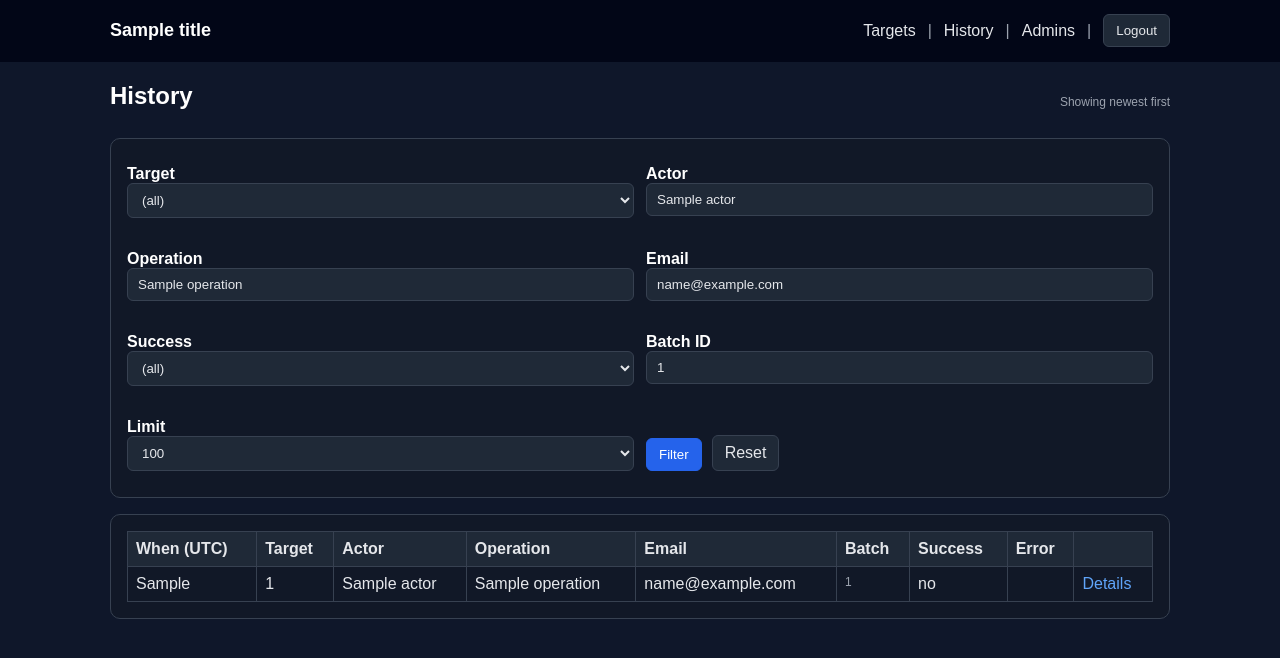
After one commit to SDenbow/pritunl-bulk-admin, a FastAPI app: template app/templates/history.html in a window 1280 px wide. The commit adds this page. Shown: the top 658 px of the page. Run offline with FastAPI, Linux system fonts and the light colour scheme; the template is opened without the code that fills it: most values are stand-ins (such as "Sample title", 1, 10 or a date in 2020).

Commit message:
Add audit/history view and polish UI

```diff
--- /dev/null
+++ b/app/history/__init__.py
@@ -0,0 +1 @@
+# history package
--- /dev/null
+++ b/app/history/routes.py
@@ -0,0 +1,128 @@
+import json
+from fastapi import APIRouter, Depends, Query, Request
+from fastapi.responses import RedirectResponse
+from sqlalchemy.orm import Session
+
+from ..db import get_db
+from ..auth.routes import require_login
+from ..importer.models import AuditLog
+from ..targets.models import Target
+
+router = APIRouter()
+
+
+def _templates(request: Request):
+    return request.app.state.templates
+
+
+REDACT_KEYS = {
+    "password", "pass", "passwd",
+    "api_secret", "secret", "token", "api_token",
+    "authorization", "auth", "cookie", "set-cookie",
+    "session", "session_secret",
+    "totp", "totp_secret",
+}
+
+
+def _redact(obj):
+    """Recursively redact sensitive fields before displaying in UI."""
+    if isinstance(obj, dict):
+        out = {}
+        for k, v in obj.items():
+            lk = str(k).lower()
+            if lk in REDACT_KEYS or any(x in lk for x in ["password", "secret", "token", "auth", "cookie"]):
+                out[k] = "***REDACTED***"
+            else:
+                out[k] = _redact(v)
+        return out
+    if isinstance(obj, list):
+        return [_redact(x) for x in obj]
+    return obj
+
+
+@router.get("/history")
+def history_list(
+    request: Request,
+    target_id: str | None = Query(default=None),
+    actor: str | None = Query(default=None),
+    operation: str | None = Query(default=None),
+    email: str | None = Query(default=None),
+    success: str | None = Query(default=None),  # "true"|"false"
+    batch_id: str | None = Query(default=None),
+    limit: int = Query(default=200, ge=25, le=1000),
+    db: Session = Depends(get_db),
+):
+    redir = require_login(request)
+    if redir:
+        return redir
+
+    q = db.query(AuditLog)
+
+    if target_id:
+        q = q.filter(AuditLog.target_id == target_id)
+    if actor:
+        q = q.filter(AuditLog.actor.ilike(f"%{actor.strip()}%"))
+    if operation:
+        q = q.filter(AuditLog.operation.ilike(f"%{operation.strip()}%"))
+    if email:
+        q = q.filter(AuditLog.email.ilike(f"%{email.strip()}%"))
+    if batch_id:
+        q = q.filter(AuditLog.batch_id == batch_id.strip())
+    if success in ("true", "false"):
+        q = q.filter(AuditLog.success == (success == "true"))
+
+    logs = q.order_by(AuditLog.ts.desc()).limit(limit).all()
+
+    # Map target_id -> target name for display (so "where" is human-readable)
+    targets = db.query(Target).all()
+    target_map = {t.id: t.name for t in targets}
+
+    # Provide dropdown options
+    target_options = sorted([(t.id, t.name) for t in targets], key=lambda x: x[1].lower())
+
+    return _templates(request).TemplateResponse(
+        "history.html",
+        {
+            "request": request,
+            "logs": logs,
+            "target_map": target_map,
+            "target_options": target_options,
+            "filters": {
+                "target_id": target_id or "",
+                "actor": actor or "",
+                "operation": operation or "",
+                "email": email or "",
+                "success": success or "",
+                "batch_id": batch_id or "",
+                "limit": limit,
+            },
+        },
+    )
+
+
+@router.get("/history/{log_id}")
+def history_detail(request: Request, log_id: str, db: Session = Depends(get_db)):
+    redir = require_login(request)
+    if redir:
+        return redir
+
+    log = db.query(AuditLog).filter(AuditLog.id == log_id).first()
+    if not log:
+        return RedirectResponse(url="/history", status_code=303)
+
+    target = db.query(Target).filter(Target.id == log.target_id).first()
+    target_name = target.name if target else log.target_id
+
+    safe_request = _redact(log.request or {})
+    safe_response = _redact(log.response or {})
+
+    return _templates(request).TemplateResponse(
+        "history_detail.html",
+        {
+            "request": request,
+            "log": log,
+            "target_name": target_name,
+            "safe_request_json": json.dumps(safe_request, indent=2, sort_keys=True),
+            "safe_response_json": json.dumps(safe_response, indent=2, sort_keys=True),
+        },
+    )
--- a/app/main.py
+++ b/app/main.py
@@ -15,6 +15,7 @@ from .setup.routes import router as setup_router
 from .auth.routes import router as auth_router
 from .targets.routes import router as targets_router
 from .admin.routes import router as admin_router
+from .history.routes import router as history_router
 
 
 def create_app() -> FastAPI:
@@ -33,6 +34,7 @@ def create_app() -> FastAPI:
     app.include_router(auth_router)
     app.include_router(targets_router)
     app.include_router(admin_router)
+    app.include_router(history_router)
 
     return app
 
--- a/app/templates/base.html
+++ b/app/templates/base.html
@@ -11,6 +11,8 @@
       <div class="brand">{{ title or "Pritunl Bulk Admin" }}</div>
       <div class="nav">
         <a href="/targets">Targets</a>
+        <span class="sep">|</span>
+        <a href="/history">History</a>
         <span class="sep">|</span>
         <a href="/superadmin">Admins</a>
         <span class="sep">|</span>
--- /dev/null
+++ b/app/templates/history.html
@@ -0,0 +1,103 @@
+{% extends "base.html" %}
+{% block content %}
+
+<div style="display:flex; align-items:center; justify-content:space-between; gap:12px;">
+  <h2>History</h2>
+  <div class="small">Showing newest first</div>
+</div>
+
+<div class="card">
+  <form method="get" action="/history" class="grid">
+    <div class="row">
+      <label for="target_id">Target</label>
+      <select id="target_id" name="target_id">
+        <option value="">(all)</option>
+        {% for tid, tname in target_options %}
+          <option value="{{ tid }}" {% if filters.target_id == tid %}selected{% endif %}>{{ tname }}</option>
+        {% endfor %}
+      </select>
+    </div>
+
+    <div class="row">
+      <label for="actor">Actor</label>
+      <input id="actor" name="actor" value="{{ filters.actor }}" placeholder="e.g. steve">
+    </div>
+
+    <div class="row">
+      <label for="operation">Operation</label>
+      <input id="operation" name="operation" value="{{ filters.operation }}" placeholder="e.g. create_user, import_apply">
+    </div>
+
+    <div class="row">
+      <label for="email">Email</label>
+      <input id="email" name="email" value="{{ filters.email }}" placeholder="e.g. user@example.com">
+    </div>
+
+    <div class="row">
+      <label for="success">Success</label>
+      <select id="success" name="success">
+        <option value="" {% if not filters.success %}selected{% endif %}>(all)</option>
+        <option value="true" {% if filters.success == "true" %}selected{% endif %}>true</option>
+        <option value="false" {% if filters.success == "false" %}selected{% endif %}>false</option>
+      </select>
+    </div>
+
+    <div class="row">
+      <label for="batch_id">Batch ID</label>
+      <input id="batch_id" name="batch_id" value="{{ filters.batch_id }}" placeholder="(optional)">
+    </div>
+
+    <div class="row">
+      <label for="limit">Limit</label>
+      <select id="limit" name="limit">
+        {% for n in [100,200,500,1000] %}
+          <option value="{{ n }}" {% if filters.limit == n %}selected{% endif %}>{{ n }}</option>
+        {% endfor %}
+      </select>
+    </div>
+
+    <div class="row" style="display:flex; align-items:flex-end; gap:10px;">
+      <button class="btn primary" type="submit">Filter</button>
+      <a class="btn" href="/history">Reset</a>
+    </div>
+  </form>
+</div>
+
+<div class="card">
+  {% if logs and logs|length > 0 %}
+    <table>
+      <thead>
+        <tr>
+          <th>When (UTC)</th>
+          <th>Target</th>
+          <th>Actor</th>
+          <th>Operation</th>
+          <th>Email</th>
+          <th>Batch</th>
+          <th>Success</th>
+          <th>Error</th>
+          <th></th>
+        </tr>
+      </thead>
+      <tbody>
+        {% for r in logs %}
+          <tr>
+            <td>{{ r.ts }}</td>
+            <td>{{ target_map.get(r.target_id, r.target_id) }}</td>
+            <td>{{ r.actor }}</td>
+            <td>{{ r.operation }}</td>
+            <td>{{ r.email or "" }}</td>
+            <td class="small">{{ r.batch_id or "" }}</td>
+            <td>{{ "yes" if r.success else "no" }}</td>
+            <td class="small">{{ (r.error or "")[:120] }}</td>
+            <td><a href="/history/{{ r.id }}">Details</a></td>
+          </tr>
+        {% endfor %}
+      </tbody>
+    </table>
+  {% else %}
+    <div class="small">No audit entries found for the current filters.</div>
+  {% endif %}
+</div>
+
+{% endblock %}
```
Also changed, not shown: app/templates/history_detail.html (added, +42 -0 lines).
